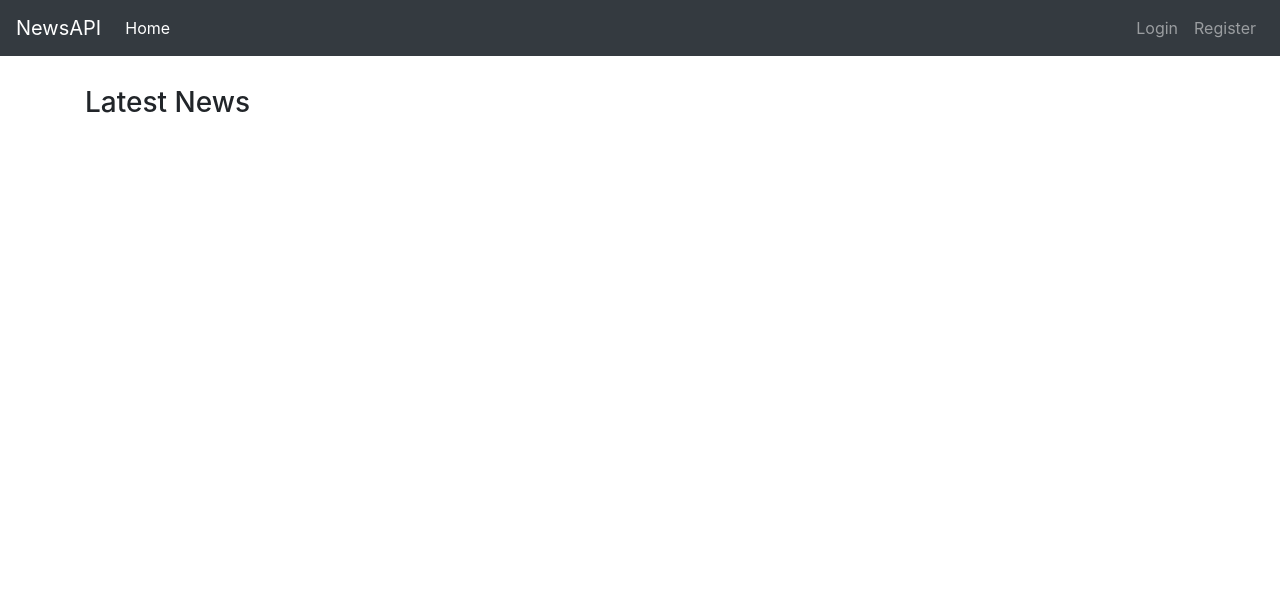
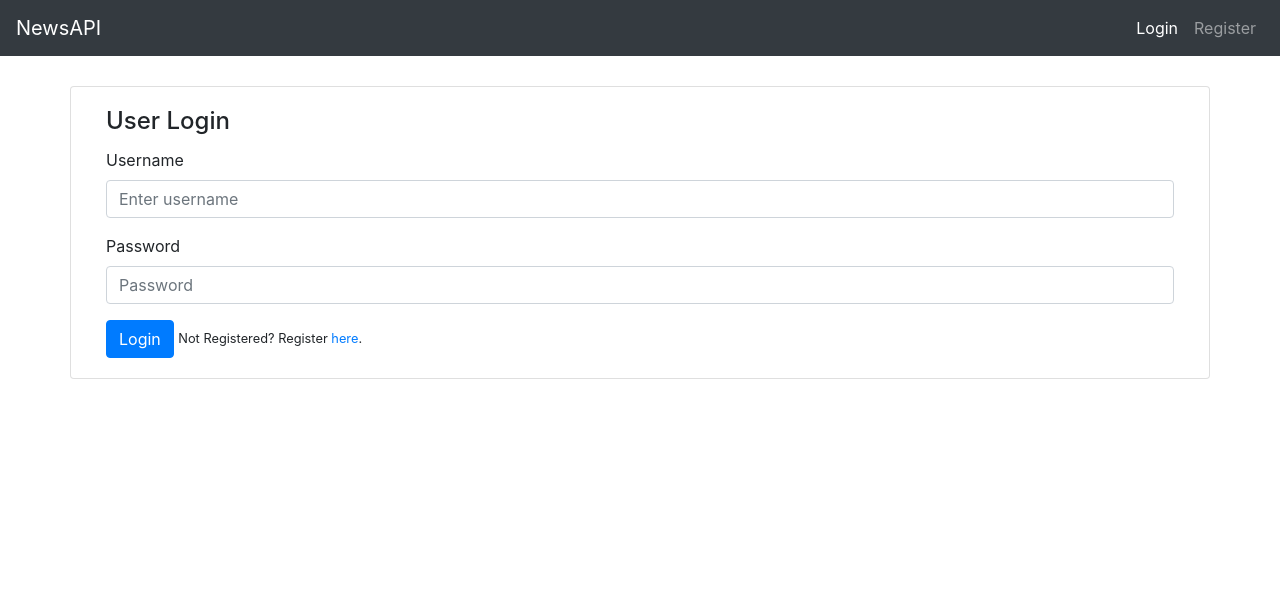
Before and after one commit to yyheng/database-m3012, a Flask app: page / in a window 1280 px wide. Shown: the top 598 px of the page. Run offline with Flask 2, Linux system fonts and the light colour scheme; data that the repository does not hold is empty; some libraries are stand-ins or nearby versions.

Commit message:
move login as main page

```diff
--- a/app.py
+++ b/app.py
@@ -57,16 +57,8 @@ def logout():
 
 
 ########################### MAIN ###########################
-#return route to index view
+#return route to login view
 @app.route("/")
-def article():
-    #return redirect(url_for("index"))
-    article = SelectAllArticleTitle(cursor)
-
-    return render_template("main/article.htm", article=article)
-
-#return route to login view
-@app.route("/login")
 def login():
         return render_template("main/login.htm")
 
@@ -128,7 +120,9 @@ def user_dashboard():
 @app.route("/user_article")
 @login_required
 def user_article():
-    return render_template("main/user_article.htm", username=session['username'])
+    article = SelectAllArticleTitle(cursor)
+
+    return render_template("main/user_article.htm", article=article,username=session['username'])
 
 #return route to user favourite view, profile, privillege, etc
 @app.route("/user_profile")
--- a/templates/layouts/base.htm
+++ b/templates/layouts/base.htm
@@ -16,16 +16,12 @@
 </head>
 
 <nav class="navbar navbar-expand-lg navbar-dark bg-dark">
-    <a class="navbar-brand" href="{{ url_for('article') }}">NewsAPI</a>
+    <a class="navbar-brand" href="{{ url_for('login') }}">NewsAPI</a>
     <button class="navbar-toggler" type="button" data-toggle="collapse" data-target="#navbarText" aria-controls="navbarText" aria-expanded="false" aria-label="Toggle navigation">
       <span class="navbar-toggler-icon"></span>
     </button>
     <div class="collapse navbar-collapse" id="navbarText">
       <ul class="navbar-nav mr-auto">
-        <!-- home is article.htm in base.htm for unauthenticated users -->
-        <li class="nav-item {% block home_active %}{% endblock %}">
-          <a class="nav-link" href="{{ url_for('article') }}">Home<span class="sr-only">(current)</span></a>
-        </li>
       </ul>
       <span class="navbar-text">
           <span class="text-light">
--- a/templates/main/article.htm
+++ /dev/null
@@ -1,47 +0,0 @@
-{% extends "layouts/base.htm" %}
-<!--
-    this is the index page for non-authenticated users
--->
-{% block title %}Home{% endblock %}
-{% block home_active %}active{% endblock %}
-{% block content %}
-<div class="container-fluid">
-    <div class="container">
-        <h3 class="card-title">Latest News</h3>
-        {% for a in article %}
-            <div class="container p-3 my-3 border item" id="article{{a[0]}}">
-                <div class="d-flex justify-content-between">
-                    {% if a[3].lower() == "health" %}
-                    <p class="text-danger"><em><small>{{a[3]}}</small></em></p>
-                    {% endif %}
-                    {% if a[3].lower() == "politics" %}
-                    <p class="text-success"><em><small>{{a[3]}}</small></em></p>
-                    {% endif %}
-                    {% if a[3].lower() == "business" %}
-                    <p class="text-primary"><em><small>{{a[3]}}</small></em></p>
-                    {% endif %}
-                    <p><small>{{a[2]}}</small></p>
-                </div>
-                <!-- news article header -->
-                <a href="#" class="text-dark"><h4>{{a[1]}}</h4></a>
-                <p>{{a[4]}} </p>
-            </div>
-        {% endfor %}
-    </div>
-</div>
-<script>
-$(function() {
-    $( "div.item h4:eq(0)").css( "font-size", "3rem" );
-    $("div.item:gt(6)").not(":eq(0)").hide();
-    $("div.item:gt(6)").not(":eq(0)").css("background-color", "#f8f8f8");
-
-    $(window).on("scroll", function () {
-        if ($(this).scrollTop() > 400) {
-            $("div.item").show();
-        } else {
-            $("div.item:gt(6)").not(":eq(0)").hide();
-        }
-});
-});
-</script>
-{% endblock %}
```
Also changed, not shown: templates/main/user_article.htm (+37 -6 lines).
